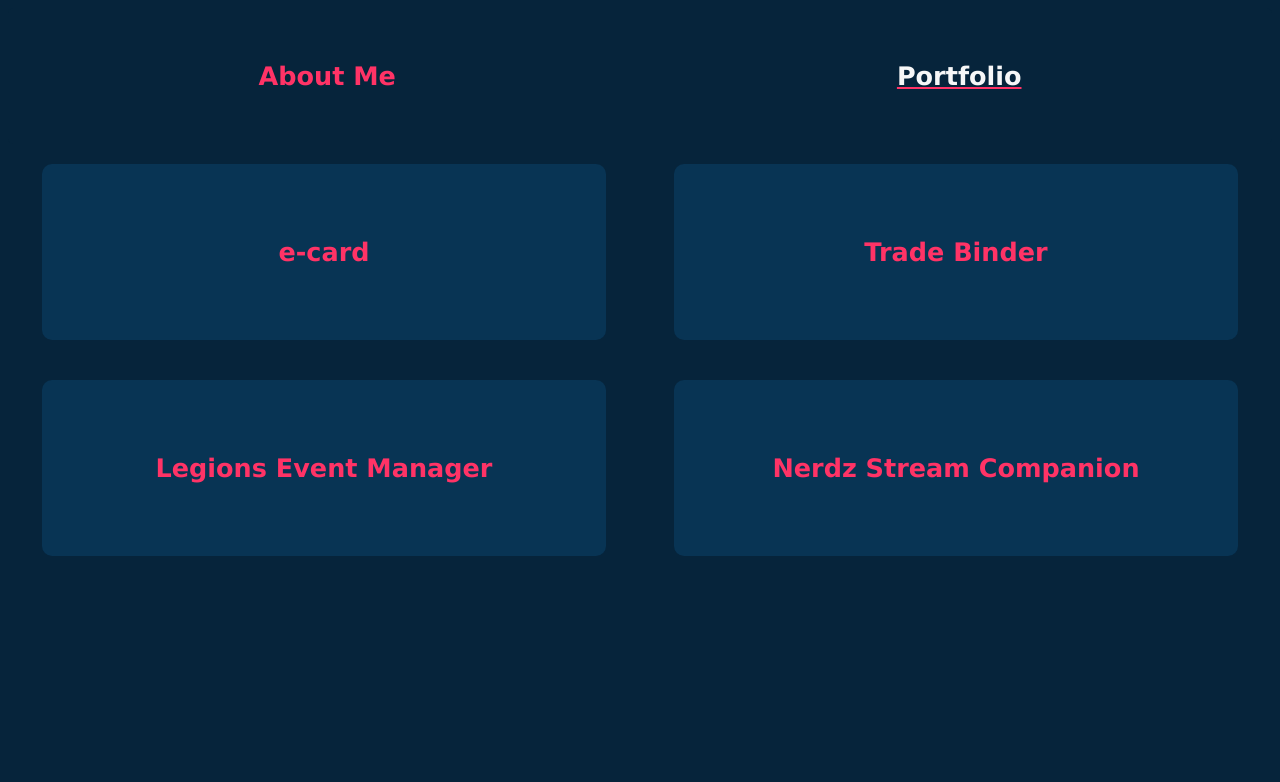
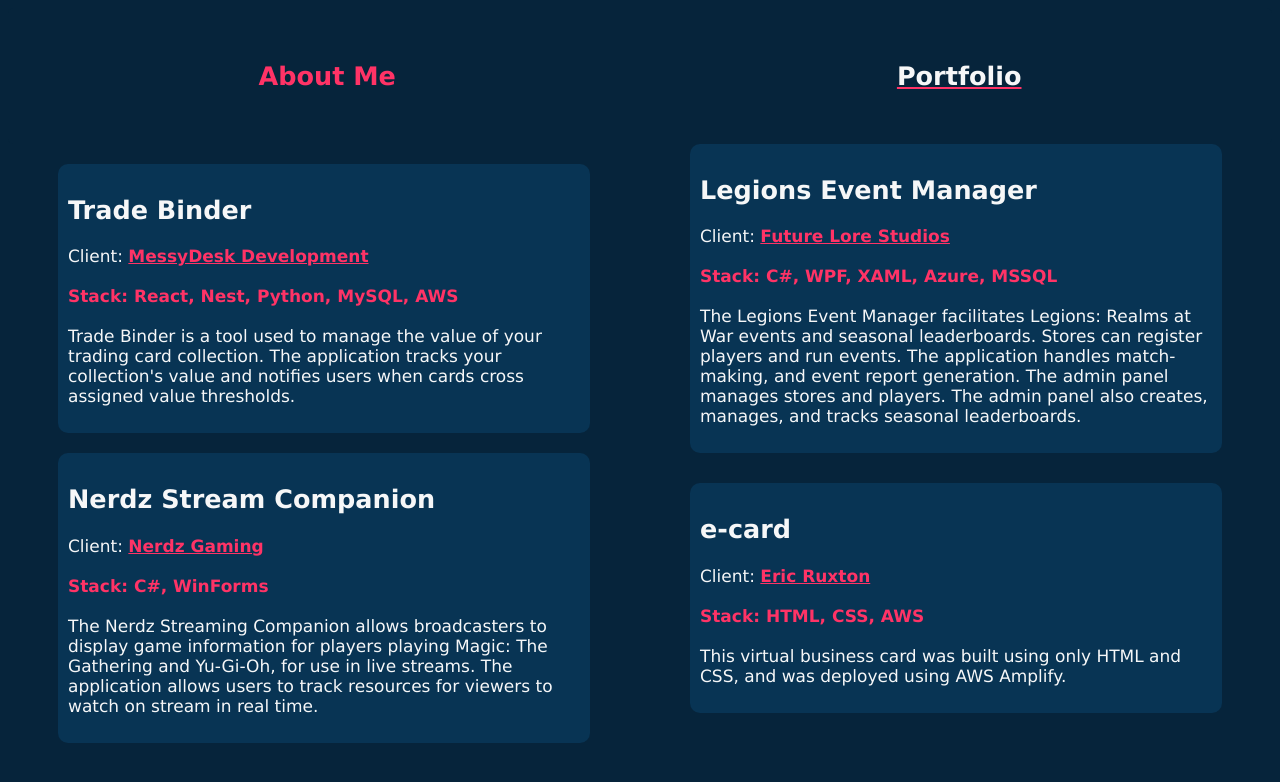
Before and after one commit to EricRuxton/about_eric, a plain HTML site: page index.html in a window 1280 px wide. Both pictures are taken after a click on the button "Portfolio". Drawn offline with Linux system fonts and the light colour scheme.

Commit message:
fixed formatting for portfolio

```diff
--- a/index.html
+++ b/index.html
@@ -119,32 +119,10 @@
             <input class="tabs__input" id="tab-1" name="tab-group" type="radio">
             <label class="tabs__label" for="tab-1" role="button"><h2>Portfolio</h2></label>
             <div class="tabs__content">
-                <div class="portfolio-container">
-                    <div class="flip-card-container">
-                        <div class="flip-card">
-                            <div class="flip-card-inner">
-                                <div class="flip-card-front">
-                                    <h2 class="flip-card-content">e-card</h2>
-                                </div>
-                                <div class="flip-card-back">
-                                    <p class="flip-card-content">
-                                        Client: <a href="index.html" rel="noopener noreferrer" target="_blank">Eric
-                                        Ruxton</a><br><br>
-                                        <b>Stack: HTML, CSS, AWS</b><br><br>
-                                        This virtual business card was built using only HTML and CSS, and was deployed
-                                        using AWS Amplify.</p>
-                                </div>
-                            </div>
-                        </div>
-                    </div>
-                    <div class="flip-card-container">
-                        <div class="flip-card">
-                            <div class="flip-card-inner">
-                                <div class="flip-card-front">
-                                    <h2 class="flip-card-content">Trade Binder</h2>
-                                </div>
-                                <div class="flip-card-back">
-                                    <p class="flip-card-content">
+                <div id="portfolio-container">
+                    <div class="portfolio-container-content">
+                        <h2>Trade Binder</h2>
+                        <p>
                             Client: <a href="https://trade-binder.com" rel="noopener noreferrer"
                                        target="_blank">MessyDesk Development</a><br><br>
                             <b>Stack: React, Nest, Python, MySQL, AWS</b><br><br>
@@ -154,17 +132,9 @@
                             collection's value and notifies users when cards cross assigned value
                             thresholds.</p>
                     </div>
-                            </div>
-                        </div>
-                    </div>
-                    <div class="flip-card-container">
-                        <div class="flip-card">
-                            <div class="flip-card-inner">
-                                <div class="flip-card-front">
-                                    <h2 class="flip-card-content">Legions Event Manager</h2>
-                                </div>
-                                <div class="flip-card-back">
-                                    <p class="flip-card-content">
+                    <div class="portfolio-container-content">
+                        <h2>Legions Event Manager</h2>
+                        <p>
                             Client: <a href="https://www.facebook.com/FutureLoreStudios/"
                                        rel="noopener noreferrer"
                                        target="_blank">Future Lore Studios</a><br><br>
@@ -177,17 +147,9 @@
                             The admin panel also creates, manages, and tracks
                             seasonal leaderboards.</p>
                     </div>
-                            </div>
-                        </div>
-                    </div>
-                    <div class="flip-card-container">
-                        <div class="flip-card">
-                            <div class="flip-card-inner">
-                                <div class="flip-card-front">
-                                    <h2 class="flip-card-content">Nerdz Stream Companion</h2>
-                                </div>
-                                <div class="flip-card-back">
-                                    <p class="flip-card-content">
+                    <div class="portfolio-container-content">
+                        <h2>Nerdz Stream Companion</h2>
+                        <p>
                             Client: <a href="index.html" rel="noopener noreferrer" target="_blank">Nerdz
                             Gaming</a><br><br>
                             <b>Stack: C#, WinForms</b><br><br>
@@ -196,32 +158,17 @@
                             The application allows users to track resources for viewers to watch on stream
                             in real time.</p>
                     </div>
+                    <div class="portfolio-container-content">
+                        <h2>e-card</h2>
+                        <p>
+                            Client: <a href="index.html" rel="noopener noreferrer" target="_blank">Eric
+                            Ruxton</a><br><br>
+                            <b>Stack: HTML, CSS, AWS</b><br><br>
+                            This virtual business card was built using only HTML and CSS, and was deployed
+                            using AWS Amplify.</p>
                     </div>
                 </div>
             </div>
-                </div>
-            </div>
-            <!--                    <h2><u>Trade Binder</u></h2>-->
-            <!--                    <div><a href="index.html" rel="noopener noreferrer" target="_blank">MessyDesk Development</a></div>-->
-            <!--                    <p><b>Stack: React, NestJS, Python, MySQL, AWS</b></p>-->
-
-            <!--                    <br/>-->
-            <!--                </div>-->
-            <!--                <div class="portfolio-container">-->
-            <!--                    <h2><u>Legions Event Manager</u></h2>-->
-            <!--                    <div><a href="https://legionsrealmsatwar.ca/" rel="noopener noreferrer" target="_blank">Future Lore-->
-            <!--                        Studios</a></div>-->
-            <!--                    <p><b>Stack: C#, WPF, XAML</b></p>-->
-            <!--                    <br/>-->
-            <!--                </div>-->
-            <!--                <div class="portfolio-container">-->
-            <!--                    <h2><u>Nerdz Streaming Companion</u></h2>-->
-            <!--                    <div><a href="https://nerdzgaming.com/" rel="noopener noreferrer" target="_blank">Nerdz Gaming</a>-->
-            <!--                    </div>-->
-            <!--                    <p><b>Stack: C#, WinForms</b></p>-->
-
-            <!--                </div>-->
-            <!--            </div>-->
         </li>
     </ul>
 </div>
--- a/source/css/main.css
+++ b/source/css/main.css
@@ -70,9 +70,21 @@ img {
     border-radius: 10px;
 }
 
-.portfolio-container {
+#portfolio-container {
     display: flex;
     flex-wrap: wrap;
+}
+
+.portfolio-container-content > p > b {
+    color: #ff3366;
+}
+
+.portfolio-container-content {
+    margin: auto;
+    max-width: 40vw;
+    background-color: #083454;
+    padding: 10px;
+    border-radius: 10px;
 }
 
 #flip-card-container {
@@ -86,14 +98,6 @@ img {
     height: 22vh;
     min-width: 24vw;
     margin: 20px auto;
-}
-
-.portfolio-container > .flip-card-container > .flip-card {
-    min-width: 44vw;
-}
-
-.portfolio-container > .flip-card-container {
-    margin: auto;
 }
 
 .flip-card-inner {
@@ -223,6 +227,18 @@ img {
         min-width: 90vw;
     }
 
+    #portfolio-container {
+        align-self: center;
+        flex-direction: column;
+        min-width: 90vw;
+    }
+
+    .portfolio-container-content {
+        padding: 10px;
+        margin: 10px auto;
+        min-width: 90vw;
+    }
+
     ul {
         padding: 0;
     }
```
Lines whose indentation alone changed are shown as unchanged.
